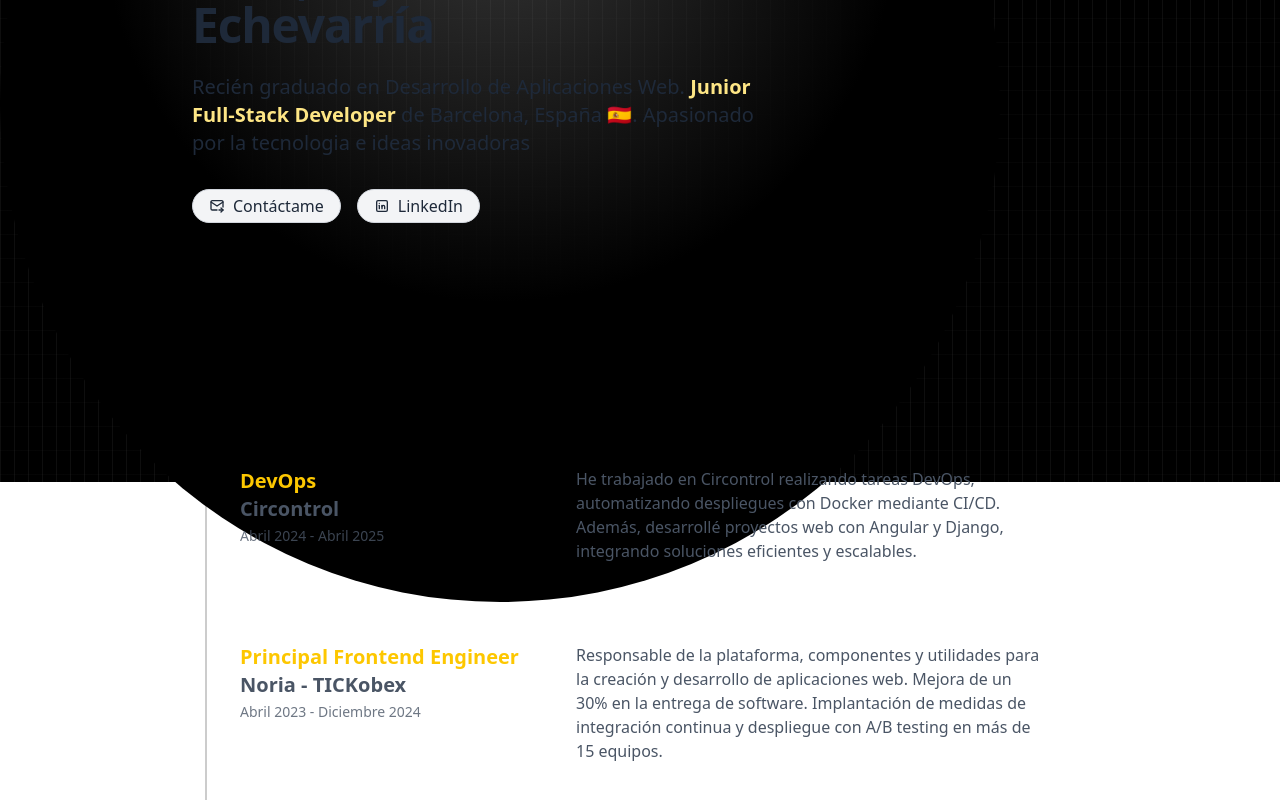
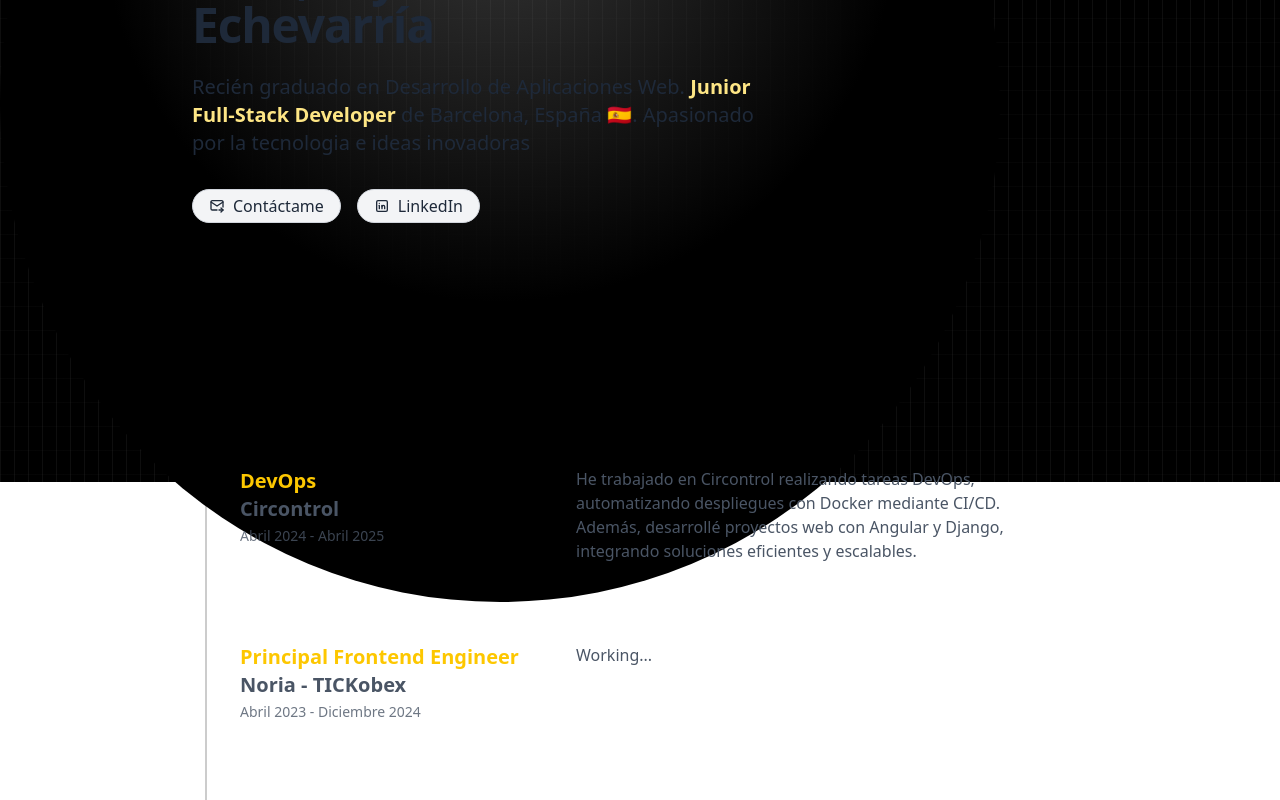
Before and after one commit to victorecheva/portfolio, an Angular app: page / in a window 1280 px wide. Shown: the part 318-1118 px from the top of the page. Built offline with nearby package versions, Linux system fonts and the light colour scheme.

Commit message:
update experience section with placeholder text

```diff
--- a/src/app/experience/experience.html
+++ b/src/app/experience/experience.html
@@ -41,9 +41,7 @@
                     </div>
                 </div>
                 <div class="relative flex flex-col gap-2 pb-4 text-gray-600 dark:text-gray-300 md:col-span-3">
-                    Responsable de la plataforma, componentes y utilidades para la creación y desarrollo de aplicaciones
-                    web. Mejora de un 30% en la entrega de software. Implantación de medidas de integración continua y
-                    despliegue con A/B testing en más de 15 equipos. </div>
+                    Working... </div>
             </div>
         </li>
     </ol>
```
